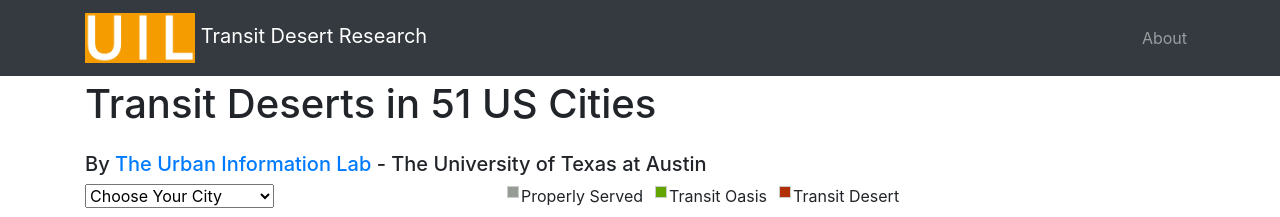
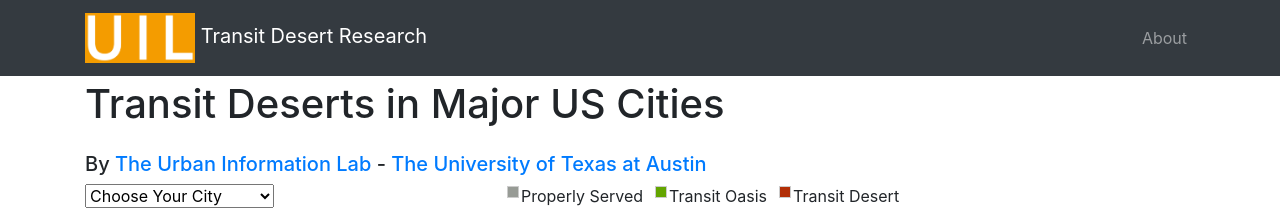
Before and after one commit to JianweiCxyz/UIL_webpages, a plain HTML site: page index.html in a window 1280 px wide. Shown: the top 217 px of the page. Drawn offline with nearby package versions, Linux system fonts and the light colour scheme; some packages are replaced by stand-ins of ours; grey boxes are pictures that could not be loaded.

Commit message:
change title; link to UT website

```diff
--- a/index.html
+++ b/index.html
@@ -56,9 +56,9 @@
   <!-- Page Content -->
   <div class="container" id="main">
 
-    <h1 class="my-4">Transit Deserts in 51 US Cities</h1>
+    <h1 class="my-4">Transit Deserts in Major US Cities</h1>
     <h5>By
-      <a href="https://soa.utexas.edu/resources/urban-information-lab">The Urban Information Lab</a> - The University of Texas at Austin</h5>
+	    <a href="https://soa.utexas.edu/resources/urban-information-lab">The Urban Information Lab</a> - <a href="https://www.utexas.edu/">The University of Texas at Austin </a></h5>
 
     <div class="row">
       <div class="col-sm-4">
```
